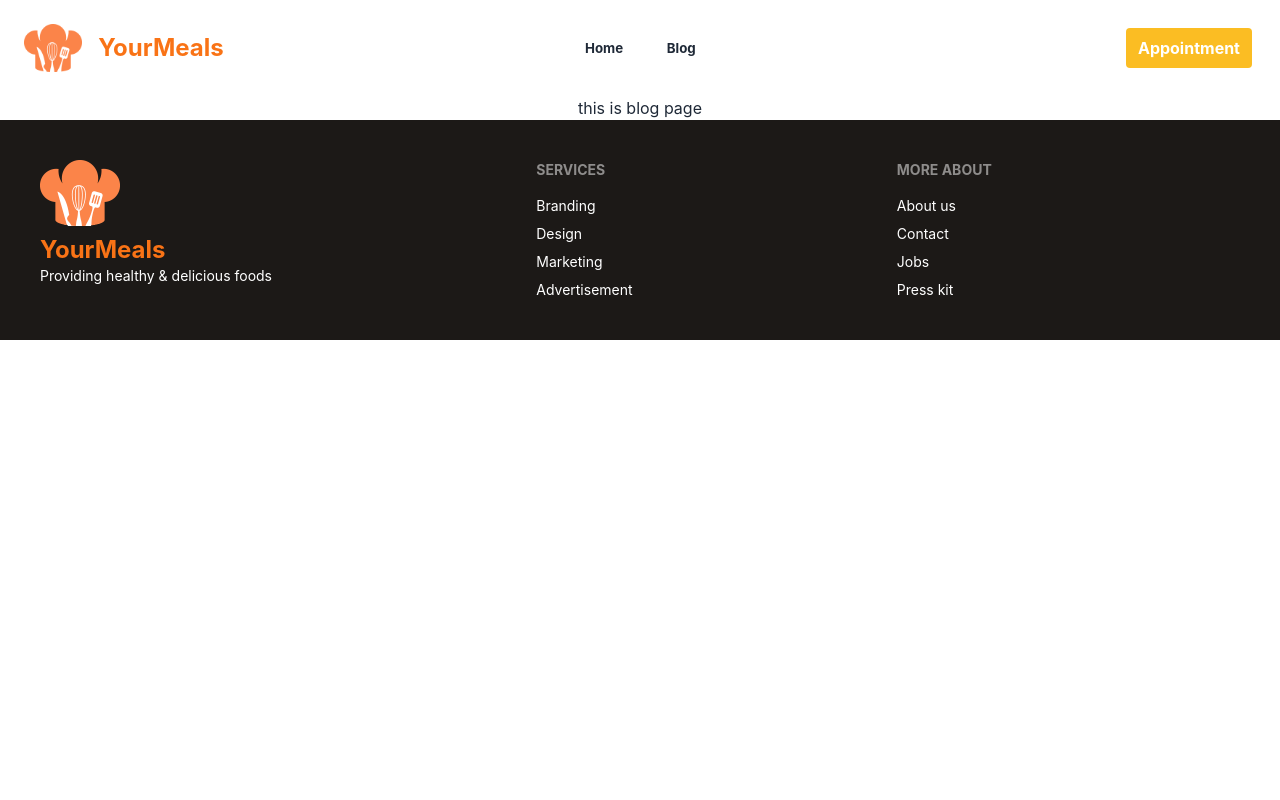
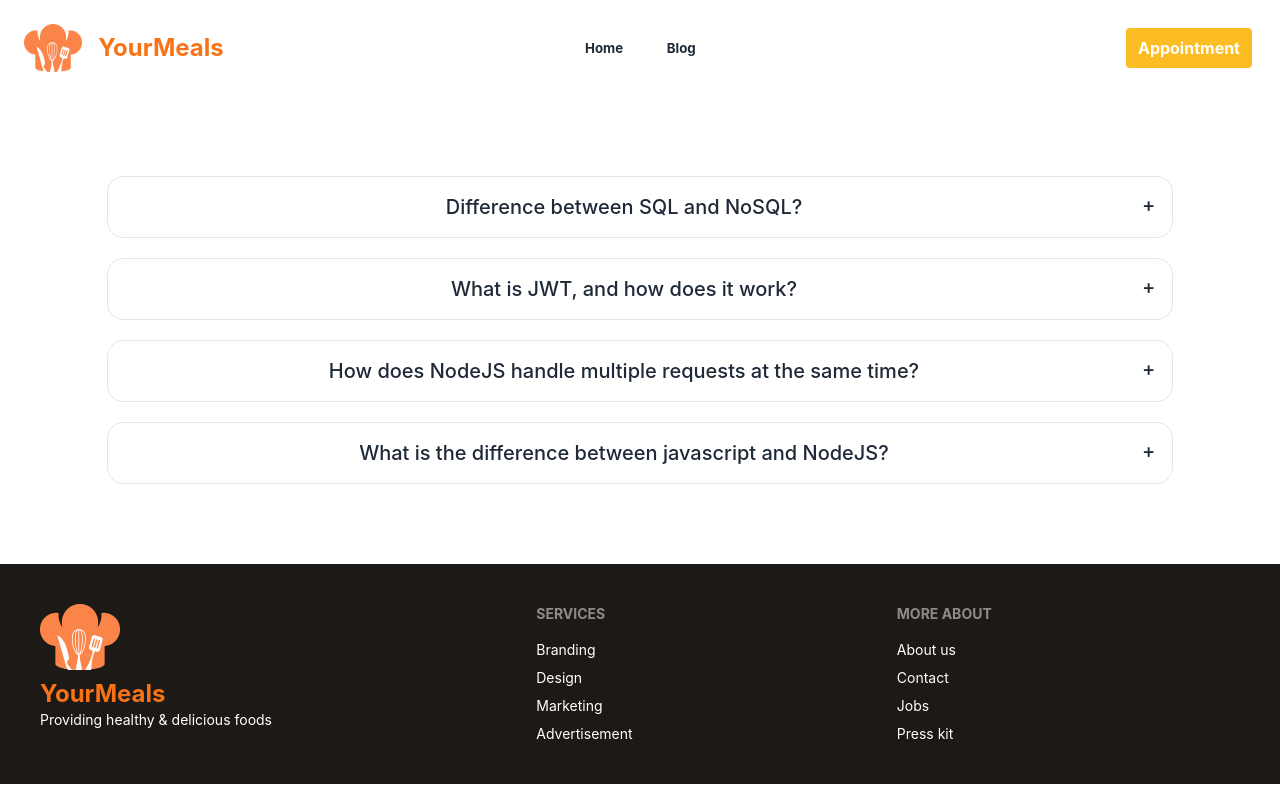
Before and after one commit to nazmul68/your-meals-client, a React (Create React App) app: page /blog in a window 1280 px wide. Built offline with nearby package versions, Linux system fonts and the light colour scheme.

Commit message:
blog section added & modified

```diff
--- a/src/Pages/Blog/Blog.js
+++ b/src/Pages/Blog/Blog.js
@@ -2,8 +2,96 @@ import React from "react";
 
 const Blog = () => {
   return (
-    <div>
-      <h2>this is blog page</h2>
+    <div className="my-20 w-5/6 mx-auto">
+      <div
+        tabIndex={0}
+        className="collapse collapse-plus border border-base-300 bg-base-100 rounded-box mb-5"
+      >
+        <div className="collapse-title text-xl font-medium ">
+          Difference between SQL and NoSQL?
+        </div>
+        <div className="collapse-content">
+          <p>
+            tabIndex={0} SQL vs NoSQL: Five Main Differences SQL is the
+            programming language used to interface with relational databases.
+            (Relational databases model data as records in rows and tables with
+            logical links between them). NoSQL is a class of DBMs that are
+            non-relational and generally do not use SQL. There are five
+            practical differences between SQL and NoSQL: 1.Language
+            2.Scalability 3.Structure 4.Properties 5.Support and communities
+          </p>
+        </div>
+      </div>
+
+      <div
+        tabIndex={1}
+        className="collapse collapse-plus border border-base-300 bg-base-100 rounded-box mb-5"
+      >
+        <div className="collapse-title text-xl font-medium">
+          What is JWT, and how does it work?
+        </div>
+        <div className="collapse-content">
+          <p>
+            tabIndex={1} JSON Web Token (JWT) is an open standard (RFC 7519) for
+            securely transmitting information between parties as JSON object. It
+            is compact, readable and digitally signed using a private key/ or a
+            public key pair by the Identity Provider(IdP)
+          </p>
+        </div>
+      </div>
+
+      <div
+        tabIndex={2}
+        className="collapse collapse-plus border border-base-300 bg-base-100 rounded-box mb-5"
+      >
+        <div className="collapse-title text-xl font-medium">
+          How does NodeJS handle multiple requests at the same time?
+        </div>
+        <div className="collapse-content">
+          <p>
+            tabIndex={2} NodeJS handle multiple client requests? NodeJS receives
+            multiple client requests and places them into EventQueue. NodeJS is
+            built with the concept of event-driven architecture. NodeJS has its
+            own EventLoop which is an infinite loop that receives requests and
+            processes them.
+          </p>
+        </div>
+      </div>
+
+      <div
+        tabIndex={3}
+        className="collapse collapse-plus border border-base-300 bg-base-100 rounded-box mb-5"
+      >
+        <div className="collapse-title text-xl font-medium">
+          What is the difference between javascript and NodeJS?
+        </div>
+        <div className="collapse-content">
+          <p>
+            tabIndex={3} 1. JavaScript is a client-side scripting language that
+            is lightweight, cross-platform, and interpreted. Both Java and HTML
+            include it. Node.js, on the other hand, is a V8-based server-side
+            programming language. As a result, it is used to create
+            network-centric applications. It's a networked system made for
+            data-intensive real-time applications. If we compare node js vs.
+            python, it is clear that node js will always be the preferred
+            option. 2. JavaScript is a simple programming language that can be
+            used with any browser that has the JavaScript Engine installed.
+            Node.js, on the other hand, is an interpreter or execution
+            environment for the JavaScript programming language. It requires
+            libraries that can be conveniently accessed from JavaScript
+            programming to be more helpful. 3. Any engine may run JavaScript. As
+            a result, writing JavaScript is incredibly easy, and any working
+            environment is similar to a complete browser. Node.js, on the other
+            hand, only enables the V8 engine. Written JavaScript code, on the
+            other hand, can run in any context, regardless of whether the V8
+            engine is supported. 4. A specific non-blocking operation is
+            required to access any operating system. There are a few essential
+            objects in JavaScript, but they are entirely OS-specific. Node.js,
+            on the other hand, can now operate non-blocking software tasks out
+            of any JavaScript programming.
+          </p>
+        </div>
+      </div>
     </div>
   );
 };
--- a/src/Pages/Home/Home.js
+++ b/src/Pages/Home/Home.js
@@ -1,4 +1,5 @@
 import React, { useEffect, useState } from "react";
+import { Link } from "react-router-dom";
 import Carosel from "./Carosel";
 import LimFoodCard from "./LimFoodCard";
 import StorySection from "./StorySection";
@@ -31,6 +32,9 @@ const Home = () => {
             <LimFoodCard key={limfood._id} limfood={limfood}></LimFoodCard>
           ))}
         </div>
+        <Link className="btn px-10 text-2xl  text-orange-600  hover:text-orange-700 hover:bg-base-300 font-bold btn-ghost btn-active normal-case border-none italic mb-5">
+          See All
+        </Link>
       </div>
       <StorySection></StorySection>
     </div>
```
